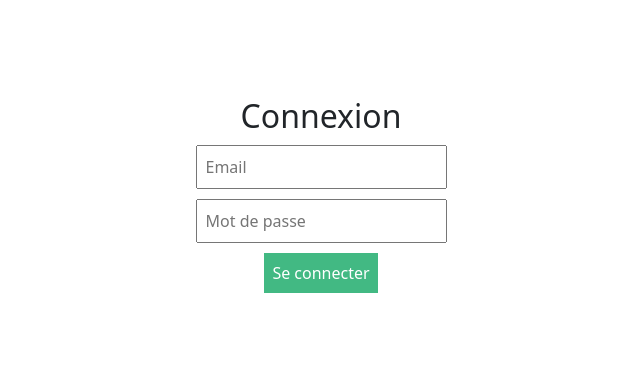
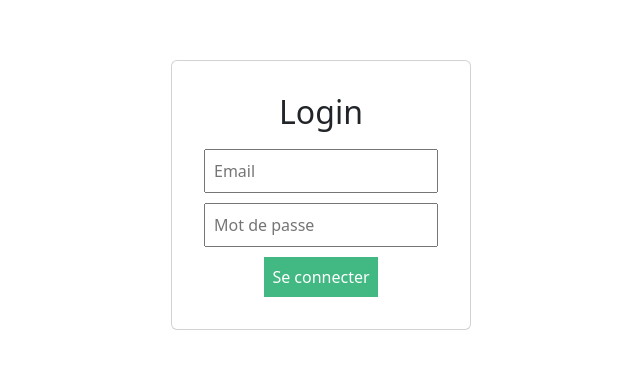
Before and after one commit to UnderGround54/CompanyInternetFront, a Vue app: page /login in a window 1280 px wide. Shown: the part 205-574 px from the top of the page, without its empty margins (319-959 px from the left). Built offline with nearby package versions, Linux system fonts and the light colour scheme.

Commit message:
card login

```diff
--- a/src/views/LoginView.vue
+++ b/src/views/LoginView.vue
@@ -1,7 +1,7 @@
 <!-- src/views/LoginView.vue -->
 <template>
-  <div class="login-container">
-    <h2>Connexion</h2>
+  <div class="login-container card">
+    <h2>Login</h2>
     <form @submit.prevent="handleLogin">
       <input type="text" v-model="email" placeholder="Email" required />
       <input type="password" v-model="password" placeholder="Mot de passe" required />
```
